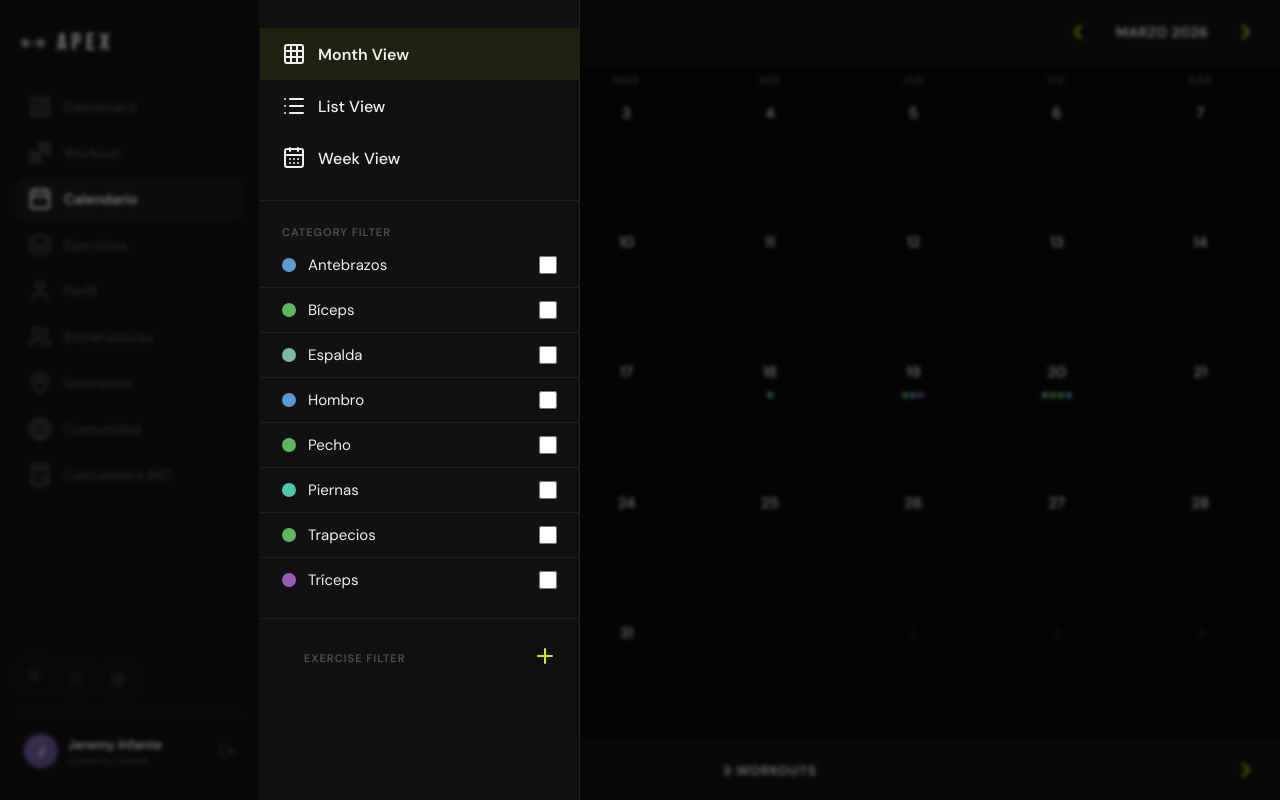
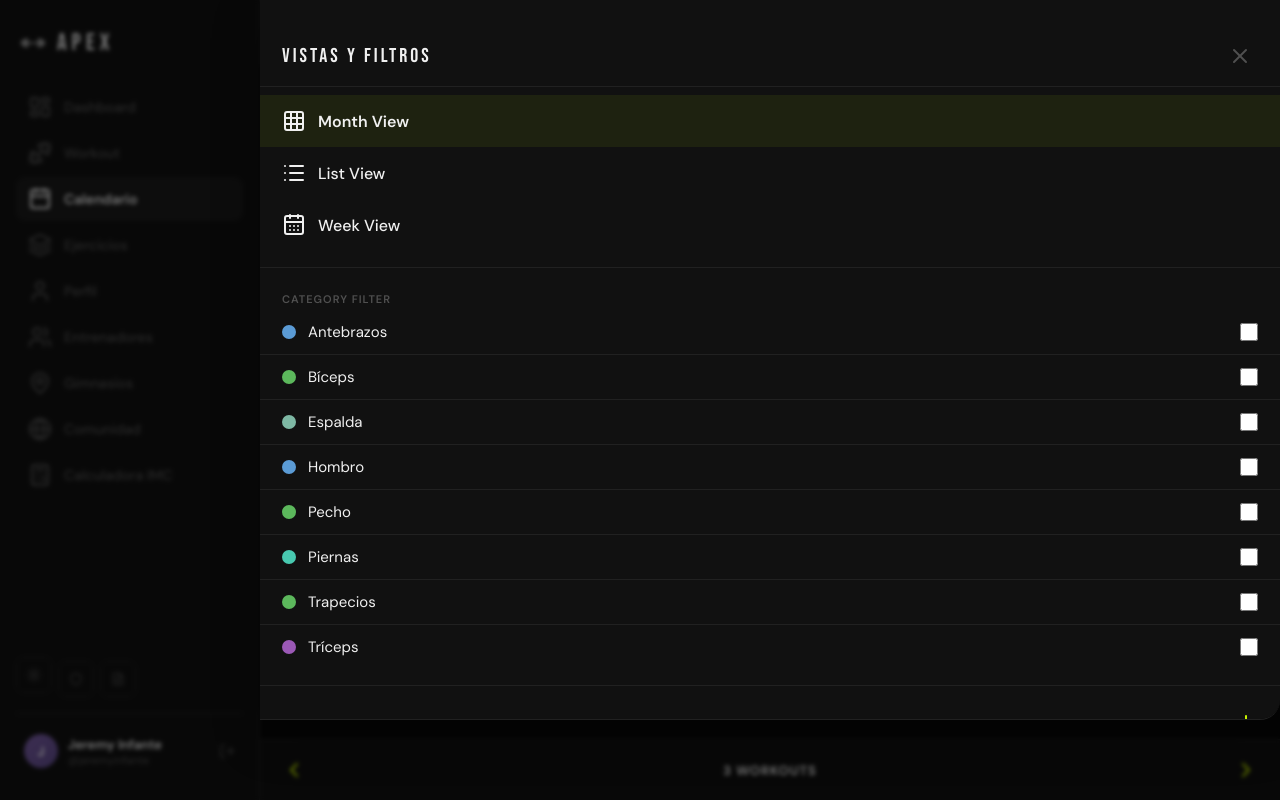
Before and after one commit to 4rmand0M/APEX, a website: page pages/calendario.html in a window 1280 px wide. Both pictures are taken after a click on the button 296 px from the left and 32 px from the top of the page. Drawn offline with nearby package versions, Linux system fonts and the light colour scheme.

Commit message:
CALENDARIO
ARREGLAR LA PARTE DE SU MENÚ, PARA QUE SE PUEDQA SALIR DE EL, CUANDO YA NO QUIERA VERSE ESE APARTADO.

```diff
--- a/assets/css/calendario.css
+++ b/assets/css/calendario.css
@@ -294,17 +294,36 @@ html { scrollbar-width: thin; scrollbar-color: var(--borde-hover) var(--fondo);
   position: fixed; inset: 0; background: rgba(0,0,0,.5);
   backdrop-filter: blur(2px); z-index: 198; cursor: none;
 }
+
 .cal-menu-lateral {
-  position: fixed; top: 0; left: 0; bottom: 0;
-  width: min(80vw, 320px);
+  position: fixed; top: 0; left: 0; right: 0;
+  max-height: 90dvh;
   background: var(--superficie);
-  border-right: 1px solid var(--borde);
+  border-bottom: 1px solid var(--borde);
   z-index: 199;
   overflow-y: auto;
-  transform: translateX(-100%);
+  transform: translateY(-100%);
   transition: transform .3s cubic-bezier(0.34, 1.1, 0.64, 1);
+  border-radius: 0 0 20px 20px;
+  box-shadow: 0 16px 48px rgba(0,0,0,.3);
 }
-.cal-menu-lateral.abierto { transform: translateX(0); }
+.cal-menu-lateral.abierto { transform: translateY(0); }
+
+.cal-menu-header {
+  display: flex; align-items: center; justify-content: space-between;
+  padding: 18px 22px 12px;
+  border-bottom: 1px solid var(--borde);
+}
+.cal-menu-titulo {
+  font-family: 'Bebas Neue', cursive; font-size: 20px; letter-spacing: 3px; color: var(--texto);
+}
+.cal-menu-cerrar {
+  background: none; border: none; color: var(--texto-atenuado); cursor: none;
+  display: flex; align-items: center; padding: 6px; border-radius: 8px;
+  transition: color .14s, background .14s;
+}
+.cal-menu-cerrar i { width: 20px; height: 20px; stroke-width: 2.5; }
+.cal-menu-cerrar:hover { color: var(--texto); background: var(--superficie-2); }
 
 .cal-menu-inner { padding: 20px 0 32px; }
 .cal-menu-seccion { padding: 8px 0; }
@@ -384,7 +403,7 @@ html { scrollbar-width: thin; scrollbar-color: var(--borde-hover) var(--fondo);
   .nav-movil { display:none; }
 
   /* El menú lateral en desktop parte desde la columna de contenido */
-  .cal-menu-lateral { left: 240px; }
+  .cal-menu-lateral { left: 240px; right: 0; border-radius: 0 0 20px 0; }
 }
 
 @media (min-width: 1200px) {
--- a/assets/js/calendario.js
+++ b/assets/js/calendario.js
@@ -348,6 +348,7 @@ function cerrarMenu() {
 }
 
 function inicializarMenu() {
+  document.getElementById('cal-menu-cerrar')?.addEventListener('click', cerrarMenu);
   document.getElementById('cal-hamburguesa')?.addEventListener('click', abrirMenu);
   document.getElementById('cal-overlay')?.addEventListener('click', cerrarMenu);
   document.querySelectorAll('.cal-vista-opcion').forEach(btn => {
--- a/pages/calendario.html
+++ b/pages/calendario.html
@@ -1,17 +1,21 @@
 <!DOCTYPE html>
 <html lang="es" data-tema="oscuro">
+
 <head>
   <meta charset="UTF-8" />
   <meta name="viewport" content="width=device-width, initial-scale=1.0" />
   <title>APEX FITNESS — Calendario</title>
   <link rel="preconnect" href="https://fonts.googleapis.com" />
   <link rel="preconnect" href="https://fonts.gstatic.com" crossorigin />
-  <link href="https://fonts.googleapis.com/css2?family=Bebas+Neue&family=DM+Sans:ital,opsz,wght@0,9..40,300;0,9..40,400;0,9..40,500;0,9..40,600;1,9..40,300&display=swap" rel="stylesheet" />
+  <link
+    href="https://fonts.googleapis.com/css2?family=Bebas+Neue&family=DM+Sans:ital,opsz,wght@0,9..40,300;0,9..40,400;0,9..40,500;0,9..40,600;1,9..40,300&display=swap"
+    rel="stylesheet" />
   <script src="https://unpkg.com/lucide@latest/dist/umd/lucide.js"></script>
   <link rel="stylesheet" href="../assets/css/variables.css" />
   <link rel="stylesheet" href="../assets/css/base.css" />
   <link rel="stylesheet" href="../assets/css/calendario.css" />
 </head>
+
 <body>
 
   <div id="cursor-punto" aria-hidden="true"></div>
@@ -22,31 +26,35 @@
     <aside class="barra-lateral" role="navigation" aria-label="Navegación principal">
       <a href="#" class="logo-barra" aria-label="APEX FITNESS">
         <svg width="26" height="26" viewBox="0 0 42 42" fill="none">
-        <rect x="3"  y="18" width="5"  height="6"  rx="1.5" stroke="currentColor" stroke-width="1.8"/>
-        <rect x="34" y="18" width="5"  height="6"  rx="1.5" stroke="currentColor" stroke-width="1.8"/>
-        <rect x="8"  y="15" width="4"  height="12" rx="1.5" stroke="currentColor" stroke-width="1.8"/>
-        <rect x="30" y="15" width="4"  height="12" rx="1.5" stroke="currentColor" stroke-width="1.8"/>
-        <line x1="12" y1="21" x2="30" y2="21" stroke="currentColor" stroke-width="1.8" stroke-linecap="round"/>
+          <rect x="3" y="18" width="5" height="6" rx="1.5" stroke="currentColor" stroke-width="1.8" />
+          <rect x="34" y="18" width="5" height="6" rx="1.5" stroke="currentColor" stroke-width="1.8" />
+          <rect x="8" y="15" width="4" height="12" rx="1.5" stroke="currentColor" stroke-width="1.8" />
+          <rect x="30" y="15" width="4" height="12" rx="1.5" stroke="currentColor" stroke-width="1.8" />
+          <line x1="12" y1="21" x2="30" y2="21" stroke="currentColor" stroke-width="1.8" stroke-linecap="round" />
         </svg>
         <span class="logo-texto">APEX</span>
       </a>
       <nav class="nav-principal">
         <ul class="lista-nav" role="list">
-        <li><a href="dashboard.html" class="enlace-nav"><i data-lucide="layout-dashboard"></i><span>Dashboard</span></a></li>
-        <li><a href="workout.html"    class="enlace-nav"><i data-lucide="dumbbell"></i><span>Workout</span></a></li>
-        <li><a href="calendario.html" class="enlace-nav activo" aria-current="page"><i data-lucide="calendar"></i><span>Calendario</span></a></li>
+          <li><a href="dashboard.html" class="enlace-nav"><i
+                data-lucide="layout-dashboard"></i><span>Dashboard</span></a></li>
+          <li><a href="workout.html" class="enlace-nav"><i data-lucide="dumbbell"></i><span>Workout</span></a></li>
+          <li><a href="calendario.html" class="enlace-nav activo" aria-current="page"><i
+                data-lucide="calendar"></i><span>Calendario</span></a></li>
           <li><a href="ejercicios.html" class="enlace-nav"><i data-lucide="layers"></i><span>Ejercicios</span></a></li>
-        <li><a href="perfil.html"     class="enlace-nav"><i data-lucide="user"></i><span>Perfil</span></a></li>
-        <li><a href="entrenadores.html" class="enlace-nav"><i data-lucide="users"></i><span>Entrenadores</span></a></li>
+          <li><a href="perfil.html" class="enlace-nav"><i data-lucide="user"></i><span>Perfil</span></a></li>
+          <li><a href="entrenadores.html" class="enlace-nav"><i data-lucide="users"></i><span>Entrenadores</span></a>
+          </li>
           <li><a href="gyms.html" class="enlace-nav"><i data-lucide="map-pin"></i><span>Gimnasios</span></a></li>
           <li><a href="comunity.html" class="enlace-nav"><i data-lucide="globe"></i><span>Comunidad</span></a></li>
-        <li><a href="calculadora-imc.html" class="enlace-nav"><i data-lucide="calculator"></i><span>Calculadora IMC</span></a></li>
+          <li><a href="calculadora-imc.html" class="enlace-nav"><i data-lucide="calculator"></i><span>Calculadora
+                IMC</span></a></li>
         </ul>
       </nav>
       <div class="nav-inferior">
         <div class="botones-legales">
           <button class="boton-tema" id="boton-tema" aria-label="Cambiar tema">
-          <i data-lucide="sun"  class="icono-tema icono-claro"></i>
+            <i data-lucide="sun" class="icono-tema icono-claro"></i>
             <i data-lucide="moon" class="icono-tema icono-oscuro"></i>
           </button>
           <a href="privacidad.html" class="boton-legal" aria-label="Privacidad" title="Privacidad">
@@ -56,7 +64,7 @@
             <i data-lucide="file-text" class="icono-legal"></i>
           </a>
         </div>
-      <hr class="separador-nav"/>
+        <hr class="separador-nav" />
         <a href="#" class="usuario-barra">
           <div class="avatar-barra">J</div>
           <div class="info-usuario-barra">
@@ -76,7 +84,8 @@
         <header class="cal-cabecera">
           <div class="cal-cabecera-izq">
             <!-- Hamburguesa que abre el menú de vista y filtros -->
-          <button class="cal-hamburguesa" id="cal-hamburguesa" aria-label="Opciones de vista y filtros" aria-expanded="false" aria-controls="cal-menu-lateral">
+            <button class="cal-hamburguesa" id="cal-hamburguesa" aria-label="Opciones de vista y filtros"
+              aria-expanded="false" aria-controls="cal-menu-lateral">
               <i data-lucide="menu"></i>
             </button>
             <h1 class="cal-titulo">Calendario</h1>
@@ -302,9 +311,16 @@
      Se desliza desde la izquierda
 ════════════════════════════════════════════════════ -->
   <div class="cal-overlay oculto" id="cal-overlay"></div>
-<aside class="cal-menu-lateral oculto" id="cal-menu-lateral" role="dialog" aria-modal="true" aria-label="Opciones de vista y filtros">
+  <aside class="cal-menu-lateral oculto" id="cal-menu-lateral" role="dialog" aria-modal="true"
+    aria-label="Opciones de vista y filtros">
 
     <div class="cal-menu-inner">
+      <div class="cal-menu-header">
+        <span class="cal-menu-titulo">Vistas y Filtros</span>
+        <button class="cal-menu-cerrar" id="cal-menu-cerrar" aria-label="Cerrar menú">
+          <i data-lucide="x"></i>
+        </button>
+      </div>
 
       <!-- Opciones de vista -->
       <section class="cal-menu-seccion">
@@ -322,7 +338,7 @@
         </button>
       </section>
 
-    <hr class="cal-menu-sep"/>
+      <hr class="cal-menu-sep" />
 
       <!-- Filtro por categoría muscular -->
       <!-- BACKEND: GET /exercise-categories para la lista de filtros -->
@@ -335,61 +351,61 @@
               <span class="cal-filtro-dot" style="--c:#5B9BD5"></span>
               <span class="cal-filtro-nombre">Antebrazos</span>
             </label>
-          <input type="checkbox" class="cal-filtro-check" data-musculo="antebrazos" aria-label="Filtrar Antebrazos"/>
+            <input type="checkbox" class="cal-filtro-check" data-musculo="antebrazos" aria-label="Filtrar Antebrazos" />
           </li>
           <li class="cal-filtro-item" role="listitem">
             <label class="cal-filtro-label">
               <span class="cal-filtro-dot" style="--c:#5CB85C"></span>
               <span class="cal-filtro-nombre">Bíceps</span>
             </label>
-          <input type="checkbox" class="cal-filtro-check" data-musculo="biceps" aria-label="Filtrar Bíceps"/>
+            <input type="checkbox" class="cal-filtro-check" data-musculo="biceps" aria-label="Filtrar Bíceps" />
           </li>
           <li class="cal-filtro-item" role="listitem">
             <label class="cal-filtro-label">
               <span class="cal-filtro-dot" style="--c:#7EB8A4"></span>
               <span class="cal-filtro-nombre">Espalda</span>
             </label>
-          <input type="checkbox" class="cal-filtro-check" data-musculo="espalda" aria-label="Filtrar Espalda"/>
+            <input type="checkbox" class="cal-filtro-check" data-musculo="espalda" aria-label="Filtrar Espalda" />
           </li>
           <li class="cal-filtro-item" role="listitem">
             <label class="cal-filtro-label">
               <span class="cal-filtro-dot" style="--c:#5B9BD5"></span>
               <span class="cal-filtro-nombre">Hombro</span>
             </label>
-          <input type="checkbox" class="cal-filtro-check" data-musculo="hombro" aria-label="Filtrar Hombro"/>
+            <input type="checkbox" class="cal-filtro-check" data-musculo="hombro" aria-label="Filtrar Hombro" />
           </li>
           <li class="cal-filtro-item" role="listitem">
             <label class="cal-filtro-label">
               <span class="cal-filtro-dot" style="--c:#5CB85C"></span>
               <span class="cal-filtro-nombre">Pecho</span>
             </label>
-          <input type="checkbox" class="cal-filtro-check" data-musculo="pecho" aria-label="Filtrar Pecho"/>
+            <input type="checkbox" class="cal-filtro-check" data-musculo="pecho" aria-label="Filtrar Pecho" />
           </li>
           <li class="cal-filtro-item" role="listitem">
             <label class="cal-filtro-label">
               <span class="cal-filtro-dot" style="--c:#48C9B0"></span>
               <span class="cal-filtro-nombre">Piernas</span>
             </label>
-          <input type="checkbox" class="cal-filtro-check" data-musculo="piernas" aria-label="Filtrar Piernas"/>
+            <input type="checkbox" class="cal-filtro-check" data-musculo="piernas" aria-label="Filtrar Piernas" />
           </li>
           <li class="cal-filtro-item" role="listitem">
             <label class="cal-filtro-label">
               <span class="cal-filtro-dot" style="--c:#5CB85C"></span>
               <span class="cal-filtro-nombre">Trapecios</span>
             </label>
-          <input type="checkbox" class="cal-filtro-check" data-musculo="trapecios" aria-label="Filtrar Trapecios"/>
+            <input type="checkbox" class="cal-filtro-check" data-musculo="trapecios" aria-label="Filtrar Trapecios" />
           </li>
           <li class="cal-filtro-item" role="listitem">
             <label class="cal-filtro-label">
               <span class="cal-filtro-dot" style="--c:#9B59B6"></span>
               <span class="cal-filtro-nombre">Tríceps</span>
             </label>
-          <input type="checkbox" class="cal-filtro-check" data-musculo="triceps" aria-label="Filtrar Tríceps"/>
+            <input type="checkbox" class="cal-filtro-check" data-musculo="triceps" aria-label="Filtrar Tríceps" />
           </li>
         </ul>
       </section>
 
-    <hr class="cal-menu-sep"/>
+      <hr class="cal-menu-sep" />
 
       <!-- Filtro por ejercicio específico -->
       <!-- BACKEND: GET /exercises?user_id={id} para la lista -->
@@ -417,4 +433,5 @@
 
   <script src="../assets/js/calendario.js"></script>
 </body>
+
 </html>
```
Lines whose indentation alone changed are shown as unchanged.
